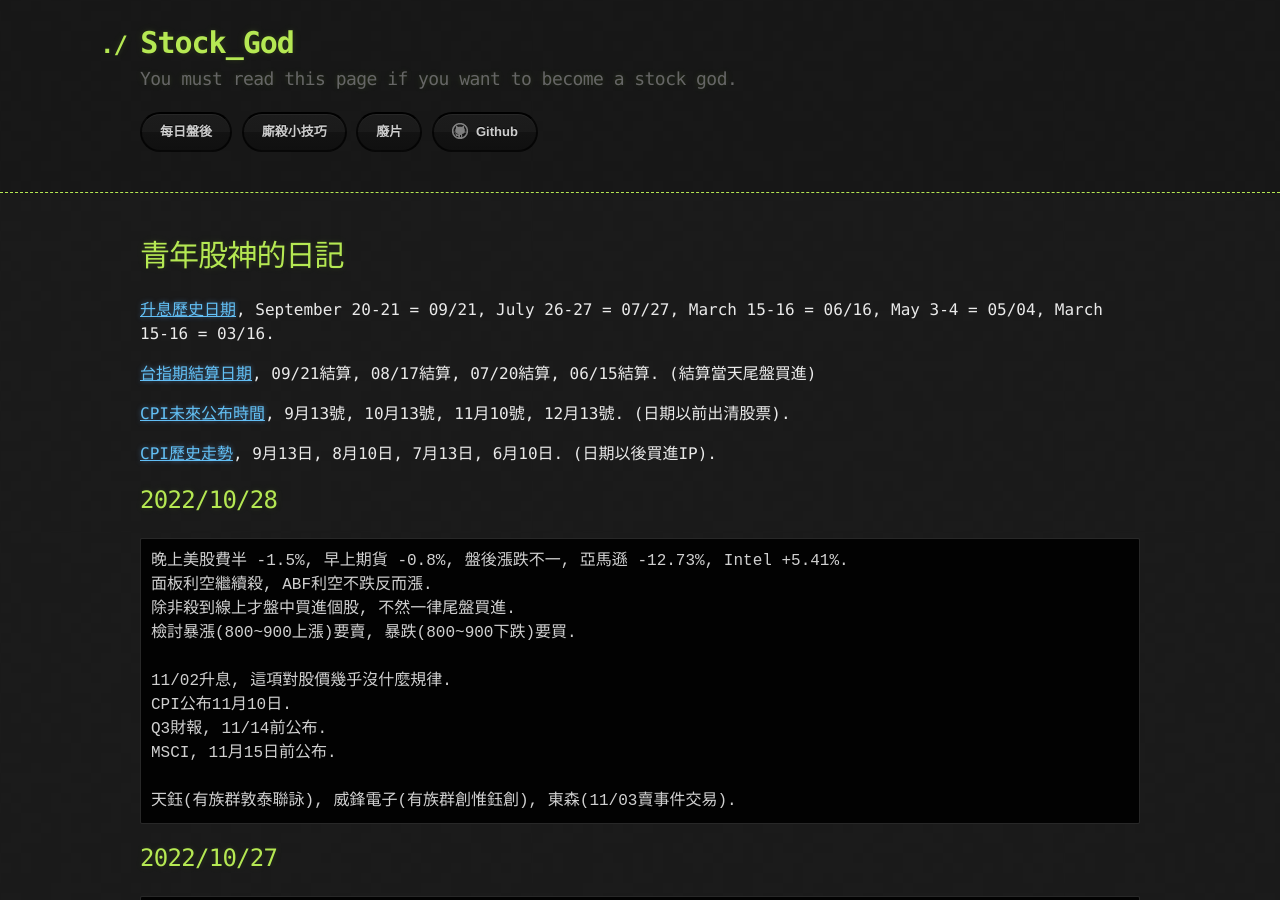
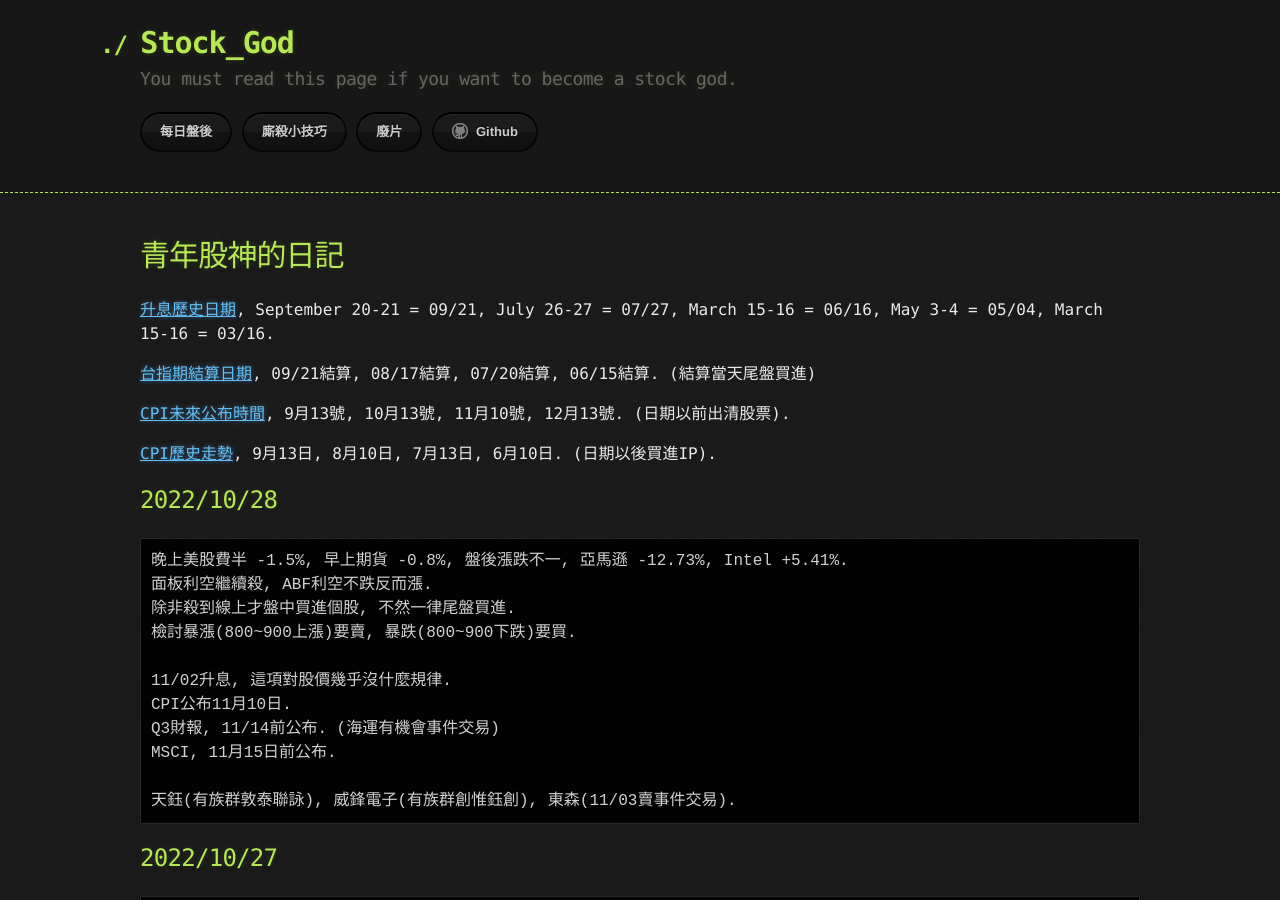
Before and after one commit to lepg5487/Stock_God, a Jekyll site: the page built from index.md, in a window 1280 px wide and 900 px high. Built offline with Jekyll 4.4.1, drawn with Linux system fonts in a browser that asks for light colours; our own code applies the rules of GitHub Pages for plain Markdown files.

Commit message:
Update index.md

```diff
--- a/index.md
+++ b/index.md
@@ -21,7 +21,7 @@ layout: testlayouts
 
 11/02升息, 這項對股價幾乎沒什麼規律.
 CPI公布11月10日.
-Q3財報, 11/14前公布.
+Q3財報, 11/14前公布. (海運有機會事件交易)
 MSCI, 11月15日前公布.
 
 天鈺(有族群敦泰聯詠), 威鋒電子(有族群創惟鈺創), 東森(11/03賣事件交易).
```
